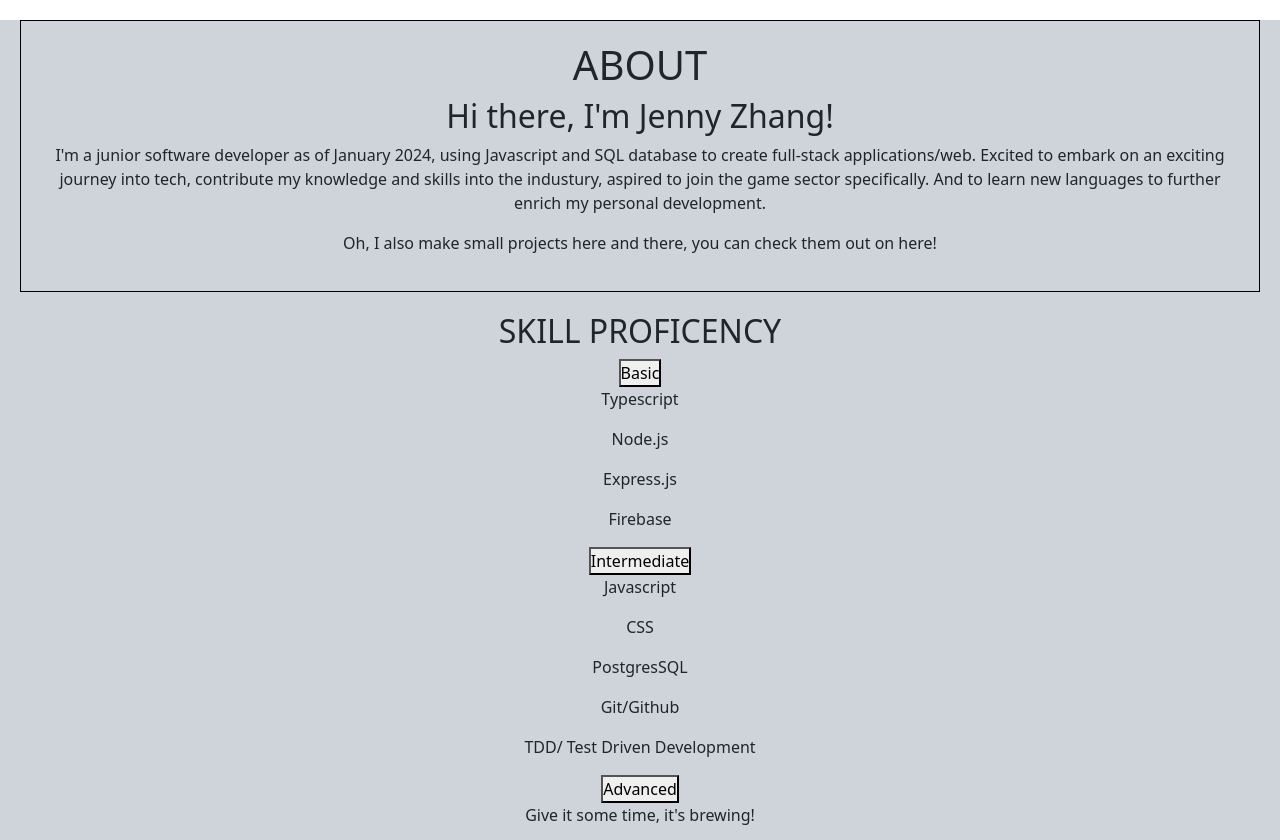
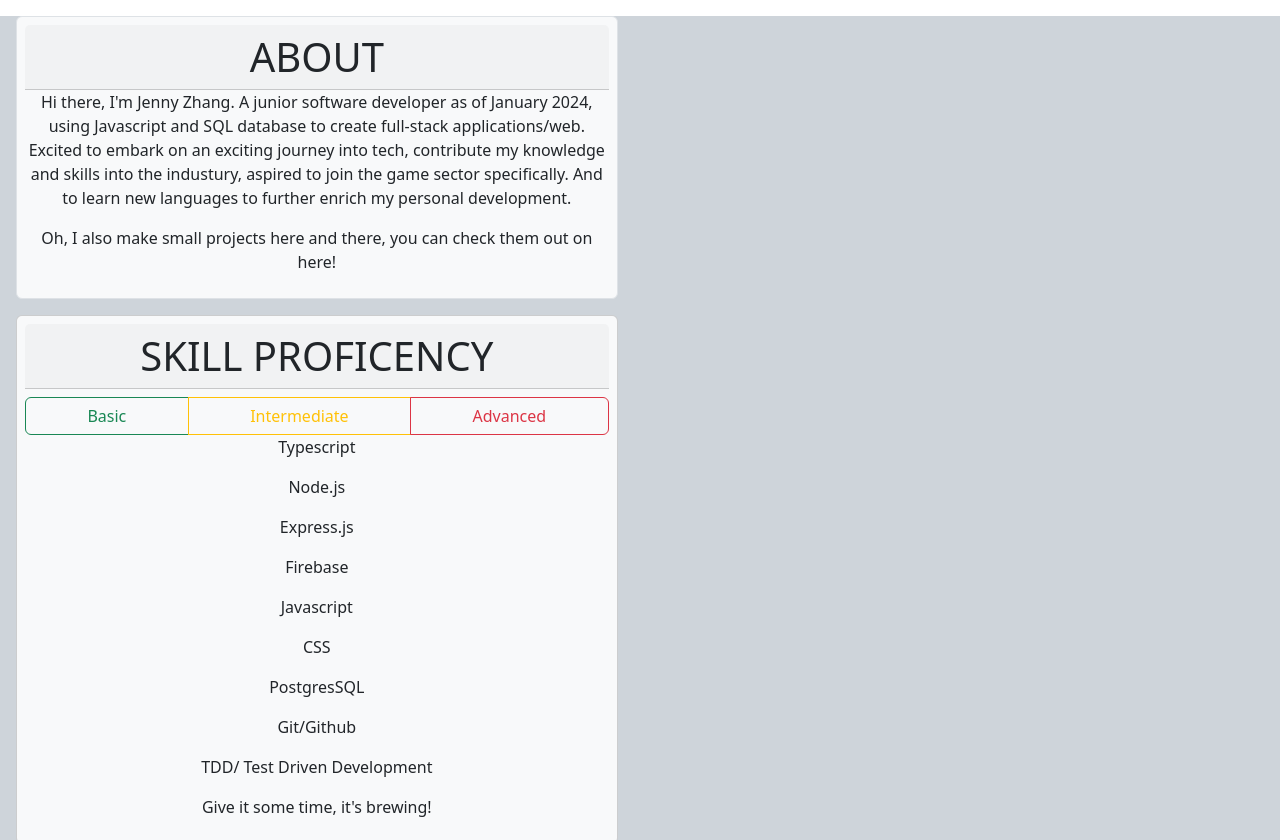
Before and after one commit to berri-puff/jz-portfolio, a plain HTML site: page page.html in a window 1280 px wide. Shown: the top 840 px of the page. Drawn offline with nearby package versions, Linux system fonts and the light colour scheme.

Commit message:
styles about and skills

```diff
--- a/page.css
+++ b/page.css
@@ -10,9 +10,3 @@
     font-size: 21px;
     font-weight: bold;
 }
-
-.self-intro {
-    border: 1px solid black;
-    margin: 20px;
-    padding: 20px;
-}
--- a/page.html
+++ b/page.html
@@ -16,11 +16,10 @@
   <body>
     <script src="https://cdn.jsdelivr.net/npm/bootstrap@5.3.2/dist/js/bootstrap.bundle.min.js" integrity="sha384-C6RzsynM9kWDrMNeT87bh95OGNyZPhcTNXj1NW7RuBCsyN/o0jlpcV8Qyq46cDfL" crossorigin="anonymous"></script>
     <main class="bg-dark-subtle">
-      <section class="self-intro">
-        <h1>ABOUT</h1>
-        <h2>Hi there, I'm Jenny Zhang!</h2>
-        <p>
-          I'm a junior software developer as of January 2024, using Javascript
+      <section class="p-2 m-3 card text bg-light border border-top" style="max-width: 47%;">
+        <h1 class="card-header">ABOUT</h1>
+        <p class="card-content">
+            Hi there, I'm Jenny Zhang. A junior software developer as of January 2024, using Javascript
           and SQL database to create full-stack applications/web. Excited to
           embark on an exciting journey into tech, contribute my knowledge and
           skills into the industury, aspired to join the game sector
@@ -32,9 +31,14 @@
           on here!
         </p>
     </section>
-        <section>
-          <h2>SKILL PROFICENCY</h2>
-          <button class="profic-btns">Basic</button>
+        <section class="card text bg-light p-2 m-3" style="max-width: 47%;">
+          <h1 class="card-header mb-2">SKILL PROFICENCY</h1>
+          <div class="btn-group" role="group">
+            <button type="radio"class="btn btn-outline-success">Basic</button>
+            <button type="radio" class="btn btn-outline-warning">Intermediate</button>
+            <button type="radio" class="btn btn-outline-danger">Advanced</button>
+          </div>
+
           <div>
             <p>Typescript</p>
             <p>Node.js</p>
@@ -42,7 +46,7 @@
             <p>Firebase</p>
           </div>
 
-          <button class="profic-btns">Intermediate</button>
+
           <div>
             <p>Javascript</p>
             <p>CSS</p>
@@ -51,7 +55,7 @@
             <p>TDD/ Test Driven Development</p>
           </div>
 
-          <button class="profic-btns">Advanced</button>
+
           <div>
             <p>Give it some time, it's brewing!</p>
           </div>
```
